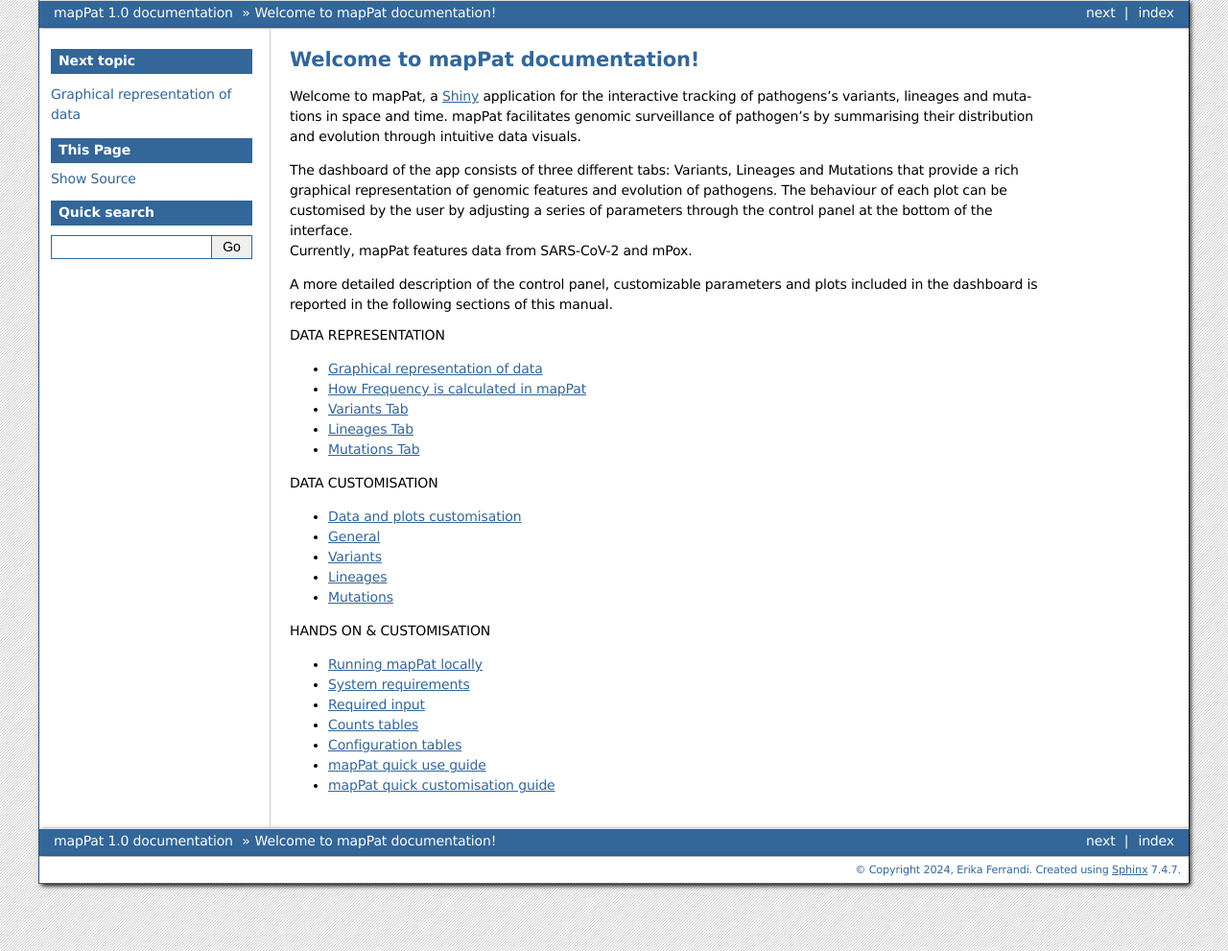
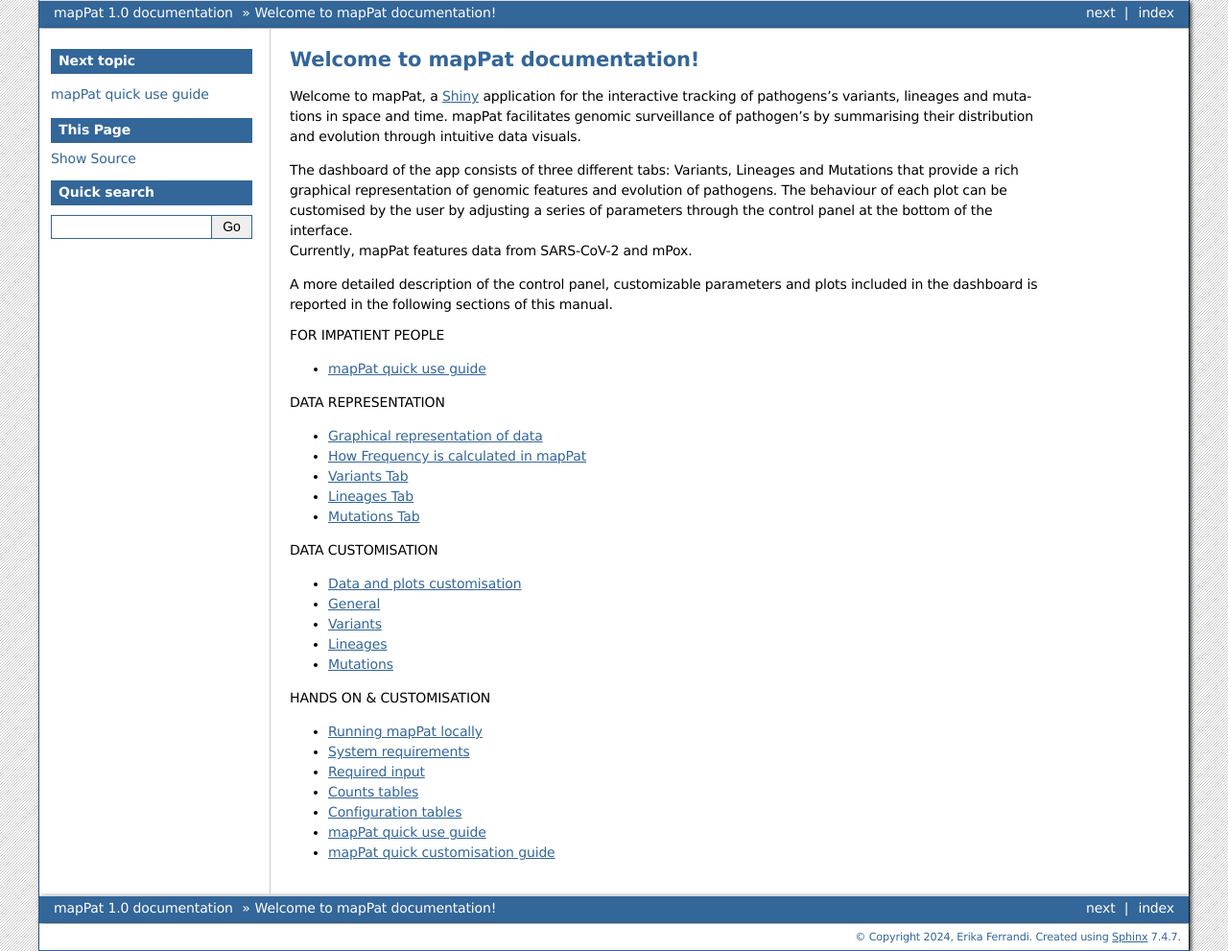
Before and after one commit to F3rika/mapPat, a Sphinx documentation site: the page built from docs/source/index.rst, in a window 1280 px wide. Shown: the whole page at 96% size. Built offline with Sphinx 7.4.7, drawn with Linux system fonts in a browser that asks for light colours.

Commit message:
Update index.rst

```diff
--- a/docs/source/index.rst
+++ b/docs/source/index.rst
@@ -12,6 +12,12 @@
 | Currently, mapPat features data from SARS-CoV-2 and mPox.
 
 A more detailed description of the control panel, customizable parameters and plots included in the dashboard is reported in the following sections of this manual.
+
+.. toctree::
+   :maxdepth: 2
+   :caption: FOR IMPATIENT PEOPLE
+
+   useGuide.rst
 
 .. toctree::
    :maxdepth: 2
```
